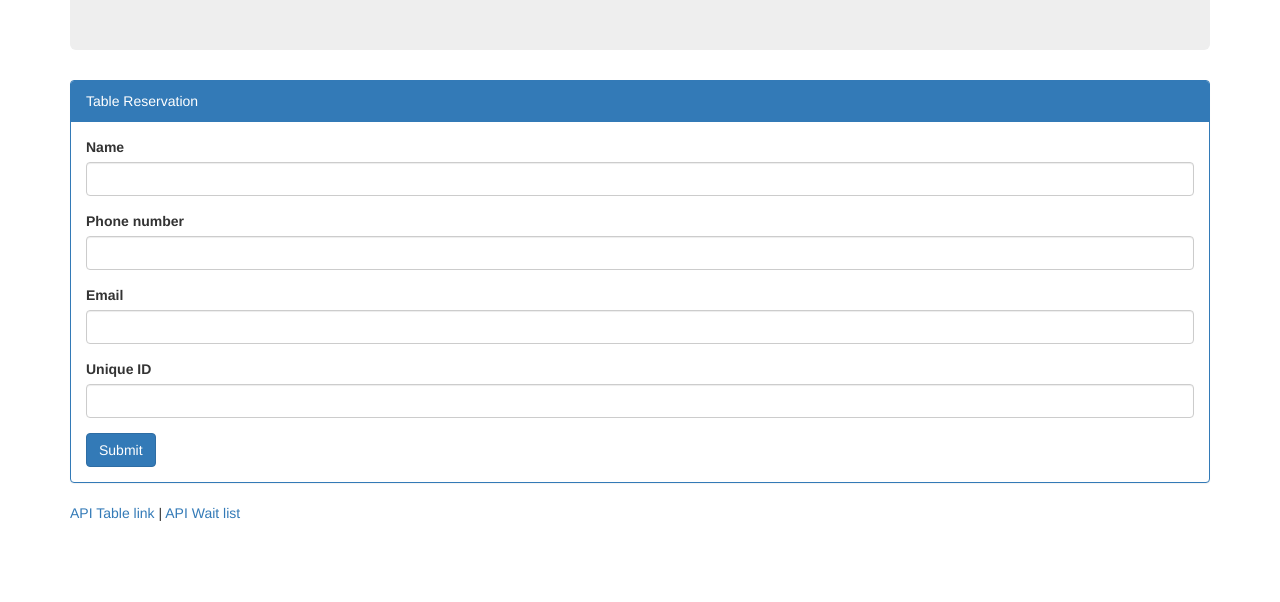
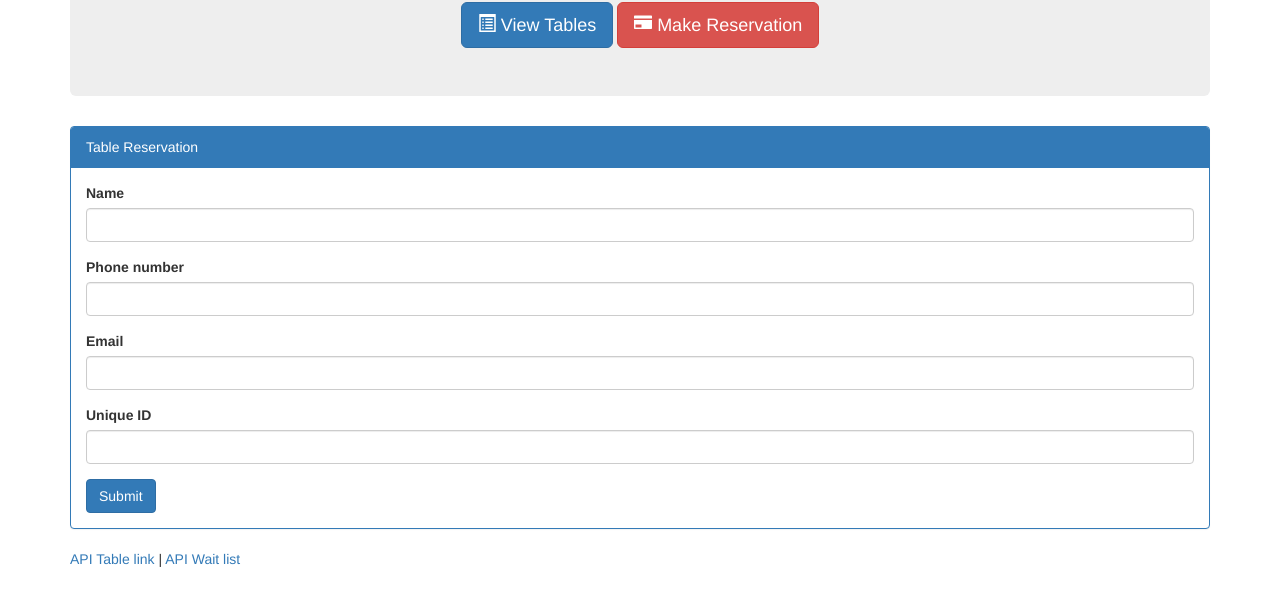
Before and after one commit to akspellm/Hot_Restaurant, a website: page reservation.html in a window 1280 px wide. Shown: the part 198-800 px from the top of the page. Drawn offline with nearby package versions, Linux system fonts and the light colour scheme.

Commit message:
Added the buttons to the reservation page. initialized the tables.html

```diff
--- a/reservation.html
+++ b/reservation.html
@@ -15,6 +15,20 @@
 		<div class="jumbotron">
 			<h1 class="text-center"> Hot Restaurant </h1>
 			<h2 id="current_time" class="text-center">Make your reservation</h2>
+			<div class="text-center">
+				<div class="row">
+					<div class="col-lg-12 col-md-12 col-sm-12 col-xs-12">
+						<button type="button" class="btn btn-lg btn-primary">
+							<span class="glyphicon glyphicon-list-alt"></span>
+							View Tables
+						</button>
+						<button type="button" class="btn btn-lg btn-danger">
+							<span class="glyphicon glyphicon-credit-card"></span>
+							Make Reservation
+						</button>
+					</div>
+				</div>
+			</div>
 		</div>
 
 
```
Also changed, not shown: tables.html (added).
